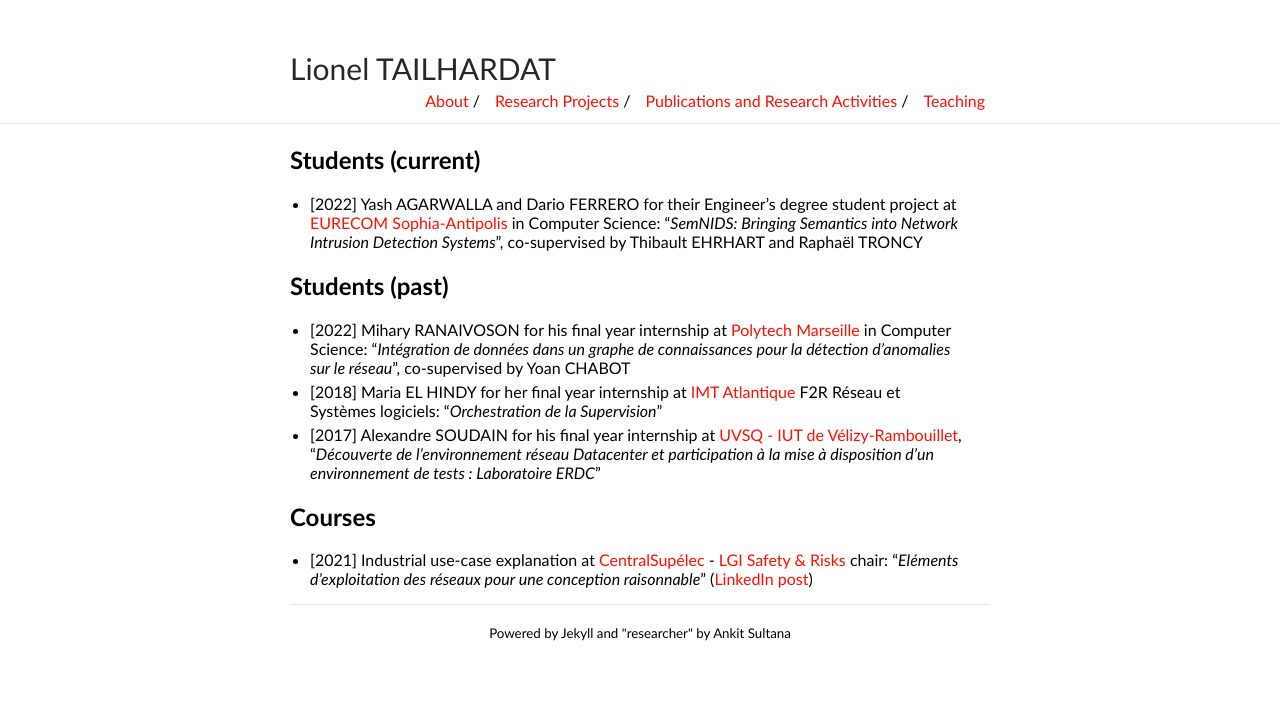
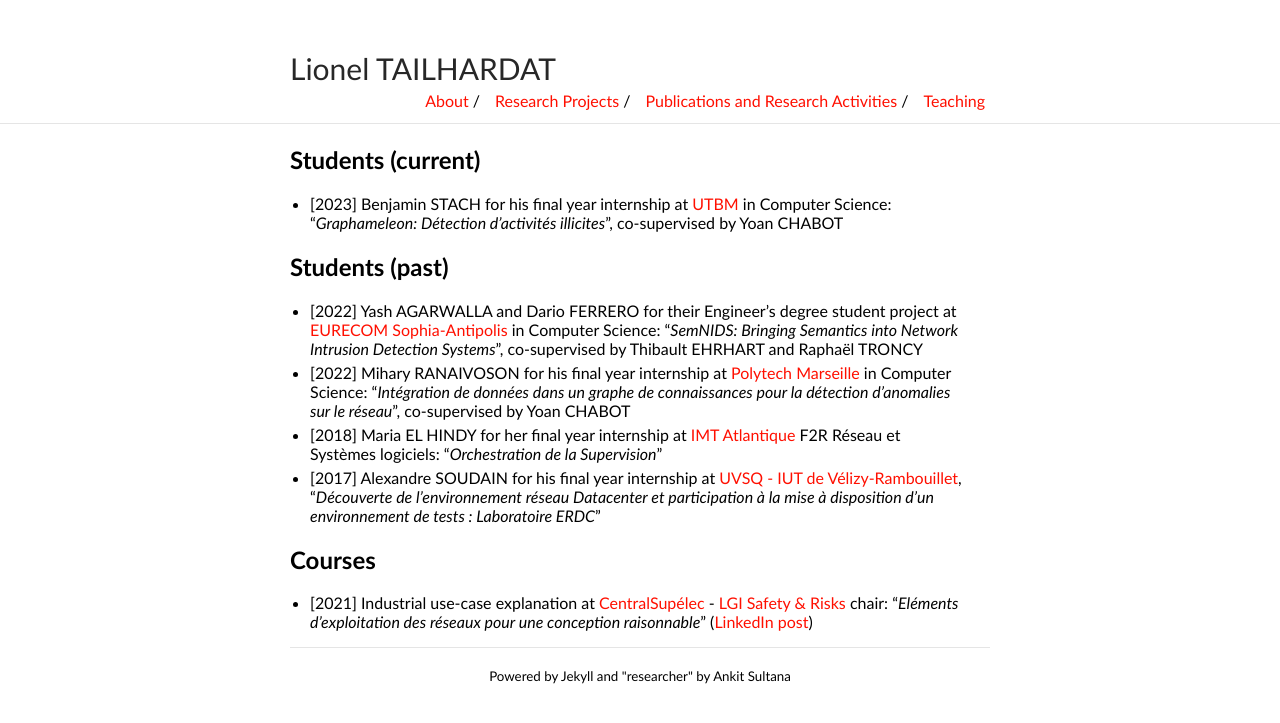
Before and after one commit to GenEars/GenEars.github.io, a Jekyll site: the page built from teaching.md, in a window 1280 px wide. Shown: the top 723 px of the page. Built offline with Jekyll 4.4.1, drawn with Linux system fonts in a browser that asks for light colours.

Commit message:
Changed Students past/current
Signed-off-by: Lionel TAILHARDAT <lionel.tailhardat@orange.fr>

```diff
--- a/teaching.md
+++ b/teaching.md
@@ -4,9 +4,10 @@ title: Teaching - Lionel TAILHARDAT
 ---
 
 ## Students (current)
-* [2022] Yash AGARWALLA and Dario FERRERO for their Engineer's degree student project at [EURECOM Sophia-Antipolis](https://www.eurecom.fr/) in Computer Science: "*SemNIDS: Bringing Semantics into Network Intrusion Detection Systems*", co-supervised by Thibault EHRHART and Raphaël TRONCY
+* [2023] Benjamin STACH for his final year internship at [UTBM](https://www.utbm.fr/) in Computer Science: "*Graphameleon: Détection d'activités illicites*", co-supervised by Yoan CHABOT
 
 ## Students (past)
+* [2022] Yash AGARWALLA and Dario FERRERO for their Engineer's degree student project at [EURECOM Sophia-Antipolis](https://www.eurecom.fr/) in Computer Science: "*SemNIDS: Bringing Semantics into Network Intrusion Detection Systems*", co-supervised by Thibault EHRHART and Raphaël TRONCY
 * [2022] Mihary RANAIVOSON for his final year internship at [Polytech Marseille](https://polytech.univ-amu.fr/) in Computer Science: "*Intégration de données dans un graphe de connaissances pour la détection d'anomalies sur le réseau*", co-supervised by Yoan CHABOT
 * [2018] Maria EL HINDY for her final year internship at [IMT Atlantique](https://www.imt-atlantique.fr/fr) F2R Réseau et Systèmes logiciels: "*Orchestration de la Supervision*"
 * [2017] Alexandre SOUDAIN for his final year internship at [UVSQ - IUT de Vélizy-Rambouillet](https://www.iut-velizy-rambouillet.uvsq.fr/), "*Découverte de l’environnement réseau Datacenter et participation à la mise à disposition d’un environnement de tests : Laboratoire ERDC*"
```
